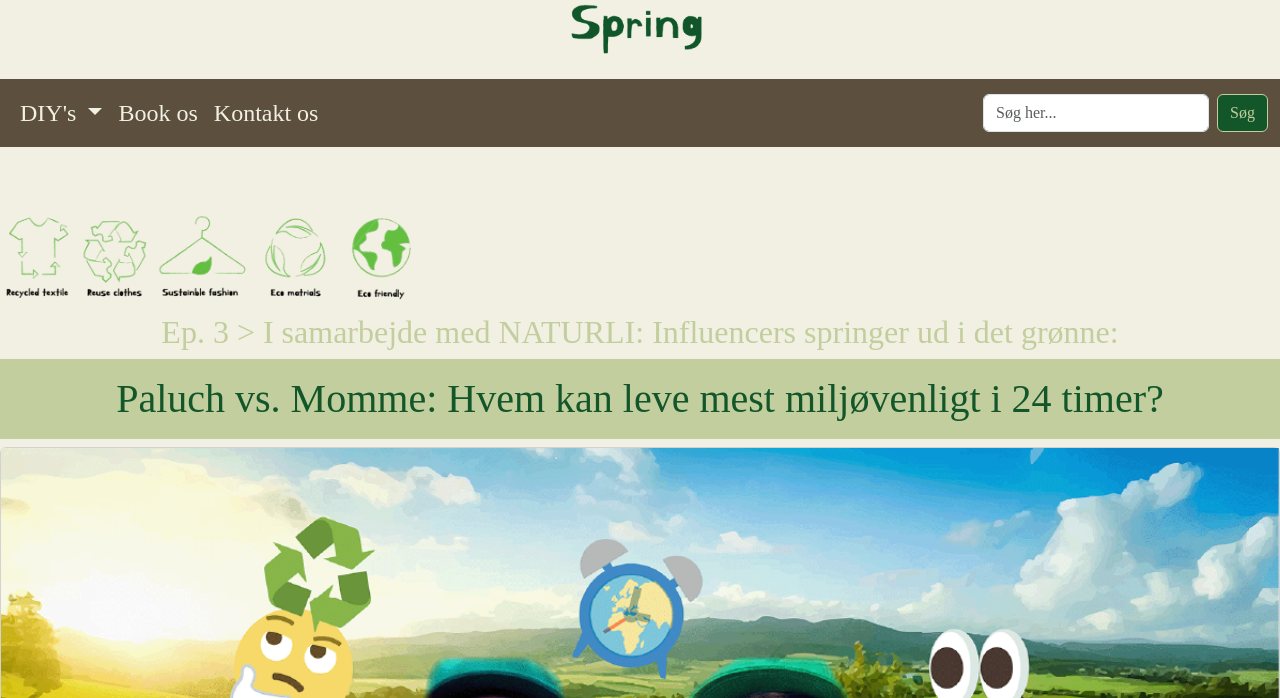
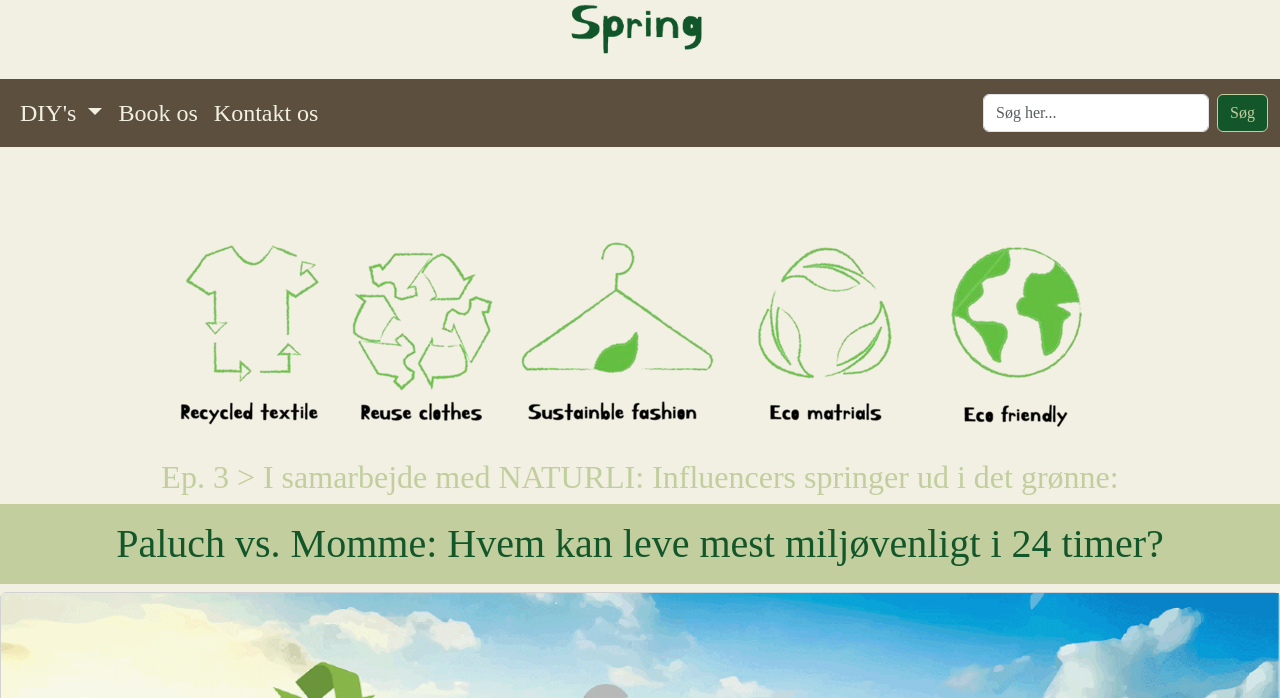
Before and after one commit to IdaGerrildK/kickstarterPhp-master.3.sem., a PHP site: page / in a window 1280 px wide. Shown: the part 191-889 px from the top of the page. Run offline with PHP 8.4, Linux system fonts and the light colour scheme; style sheets or scripts are compiled from the project's sources; some libraries are stand-ins or nearby versions.

Commit message:
tiføjet billede igen

```diff
--- a/index.php
+++ b/index.php
@@ -82,7 +82,7 @@ require "settings/init.php";
 <br>
 <br>
 
-<img src="img/infografikigen.webp" class="img-fluid d-flex justify-content-center align-items-center" width="425"
+<img src="img/infografikigen.webp" class="img-fluid d-block mx-auto"
 <br>
 <h2 class="text-success text-center d-none d-lg-block">Ep. 3 > I samarbejde med NATURLI:
     Influencers springer ud i det grønne:</h2>
```
